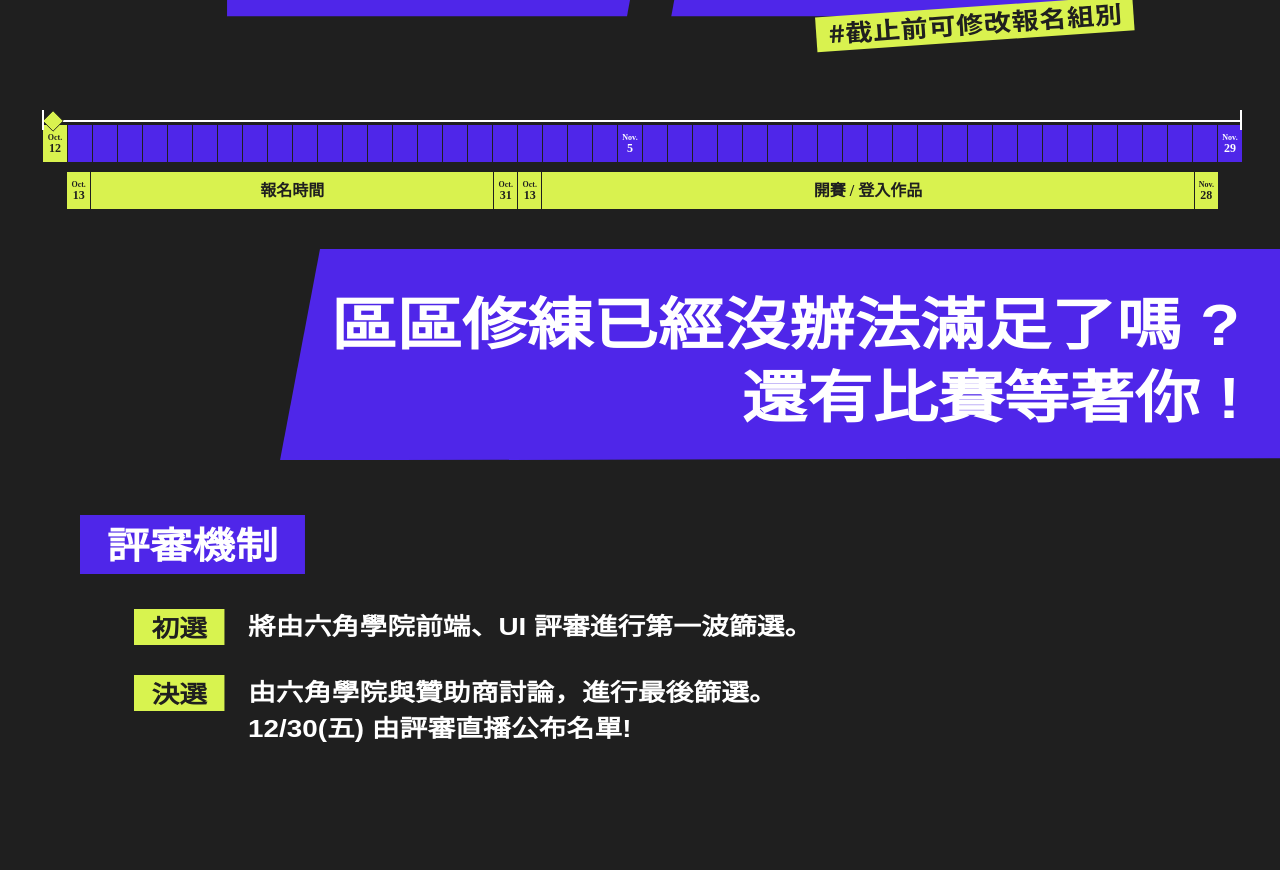
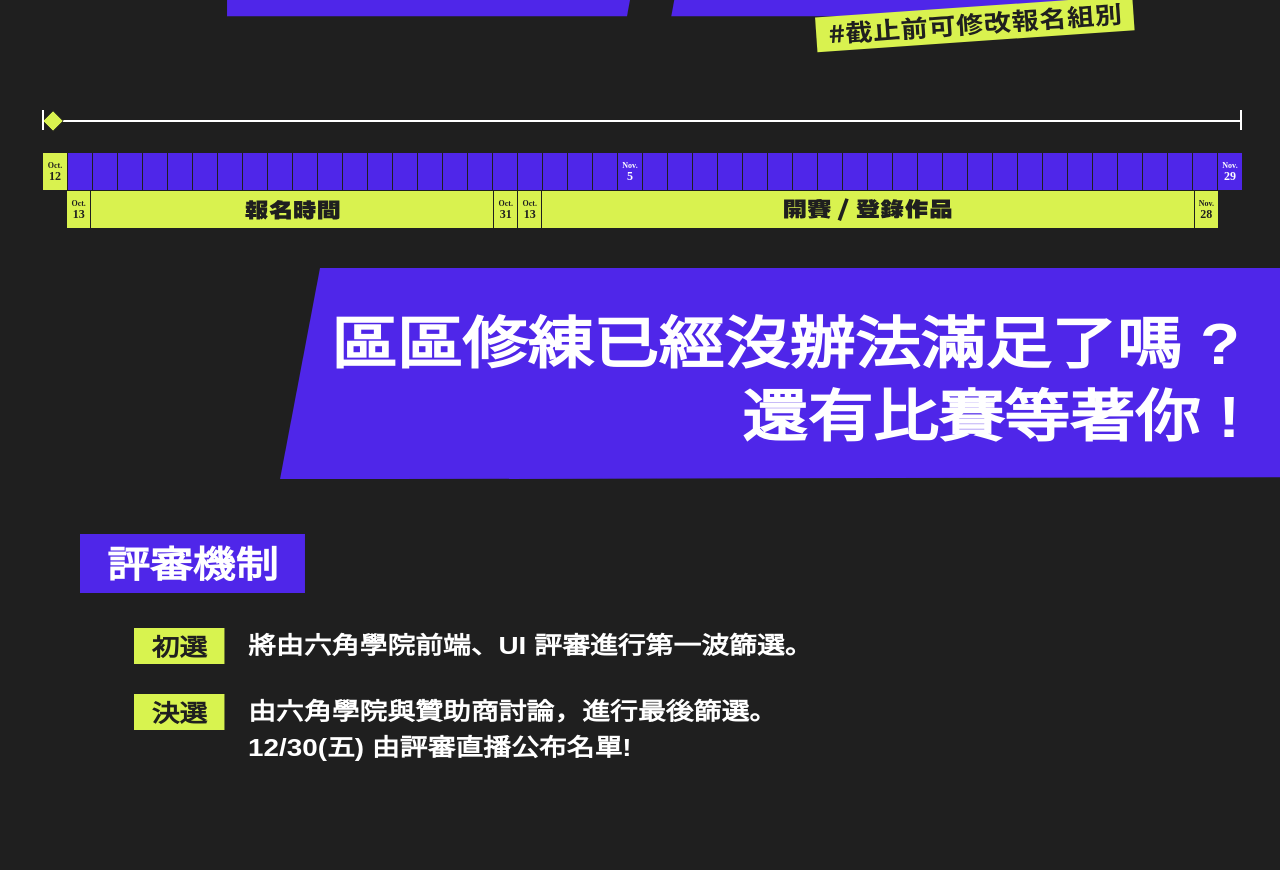
Before and after one commit to Conga-TheF2E/The_F2E_index, a Vue app: page / in a window 1280 px wide. Shown: the part 3420-4290 px from the top of the page. Built offline with nearby package versions, Linux system fonts and the light colour scheme; a web font is replaced by a local one.

Commit message:
feat: slider 樣式調整

```diff
--- a/src/assets/scss/components/Section5.scss
+++ b/src/assets/scss/components/Section5.scss
@@ -20,6 +20,7 @@
         background: white;
         outline: none;
         position: relative;
+        margin-bottom: 31px;
         &::-webkit-slider-thumb {
             -webkit-appearance: none;
             appearance: none;
@@ -69,6 +70,7 @@
             flex-direction: column;
             justify-content: center;
             text-align: center;
+            align-items: center;
             background: #4f26e9;
             font-family: 'MPLUS1p-Medium';
             font-weight: 700;
@@ -89,7 +91,7 @@
     }
 
     &__calendarBar + &__calendarBar {
-        margin-top: 10px;
+        margin-top: 1px;
         li {
             background: #d9f24f;
             color: #1f1f1f;
--- a/src/components/Section5.vue
+++ b/src/components/Section5.vue
@@ -113,15 +113,15 @@ onMounted(() => {
             <li></li>
             <li></li>
             <li></li>
-            <li class="Section5__calendarBar__item"></li>
-            <li class="Section5__calendarBar__item"></li>
-            <li class="Section5__calendarBar__item"></li>
-            <li class="Section5__calendarBar__item"></li>
-            <li class="Section5__calendarBar__item"></li>
-            <li class="Section5__calendarBar__item"></li>
-            <li class="Section5__calendarBar__item"></li>
-            <li class="Section5__calendarBar__item"></li>
-            <li class="Section5__calendarBar__item">
+            <li></li>
+            <li></li>
+            <li></li>
+            <li></li>
+            <li></li>
+            <li></li>
+            <li></li>
+            <li></li>
+            <li>
                 <p>Nov.</p>
                 <p>29</p>
             </li>
@@ -133,7 +133,9 @@ onMounted(() => {
                 <p>Oct.</p>
                 <p>13</p>
             </li>
-            <li style="flex: calc(17 + (8 / 20))">報名時間</li>
+            <li style="flex: calc(17 + (8 / 20))">
+                <img src="../assets/img/報名時間.svg" style="width: 95px" />
+            </li>
 
             <li>
                 <p>Oct.</p>
@@ -144,7 +146,9 @@ onMounted(() => {
                 <p>13</p>
             </li>
 
-            <li style="flex: calc(27 + (24 / 20))">開賽 / 登入作品</li>
+            <li style="flex: calc(27 + (24 / 20))">
+                <img src="../assets/img/開賽登錄作品.svg" style="width: 168px" />
+            </li>
 
             <li>
                 <p>Nov.</p>
```
Also changed, not shown: src/assets/img/報名時間.svg (added), src/assets/img/開賽登錄作品.svg (added).
